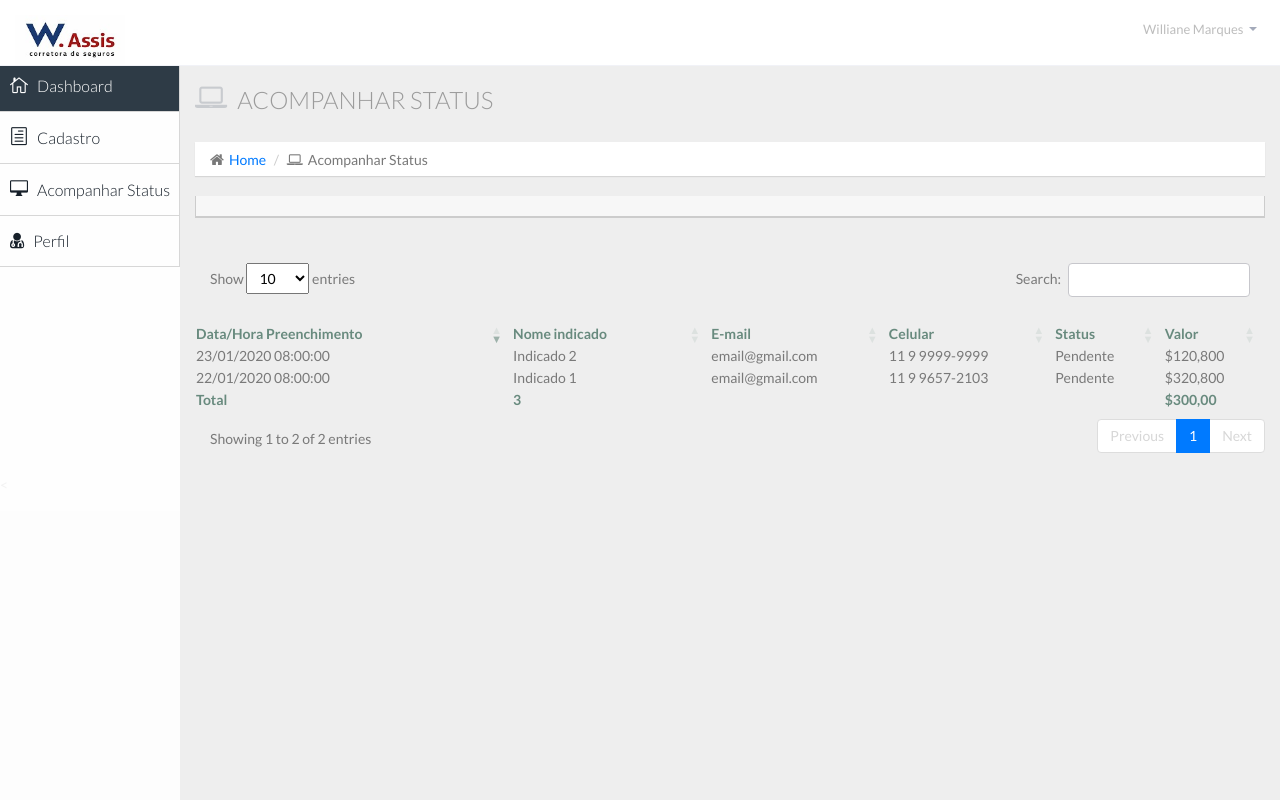
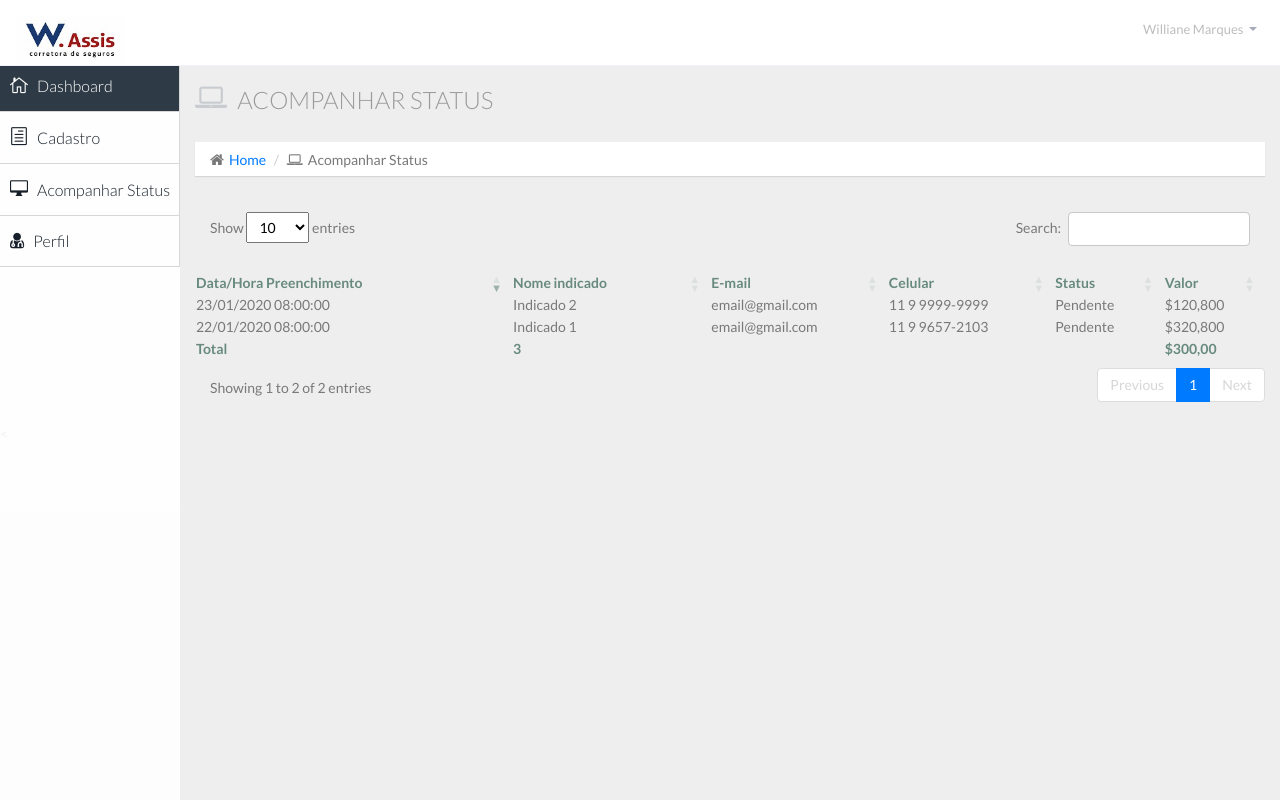
Before and after one commit to williane/wmarques, a Django app: page /jovem/acompanhar_status/ in a window 1280 px wide. Run offline with Django 3.2, Linux system fonts and the light colour scheme; some libraries are stand-ins or nearby versions.

Commit message:
configuring app

```diff
--- a/jovem/templates/acompanhar_status.html
+++ b/jovem/templates/acompanhar_status.html
@@ -38,12 +38,6 @@
         <div class="row">
           <div class="col-lg-12">
             <!--Project Activity start-->
-            <section class="panel">
-              <div class="panel-body progress-panel">
-                <div class="row">
-                </div>
-              </div>
-            </section>
             <!--Project Activity end-->
           </div>
         </div>
```
